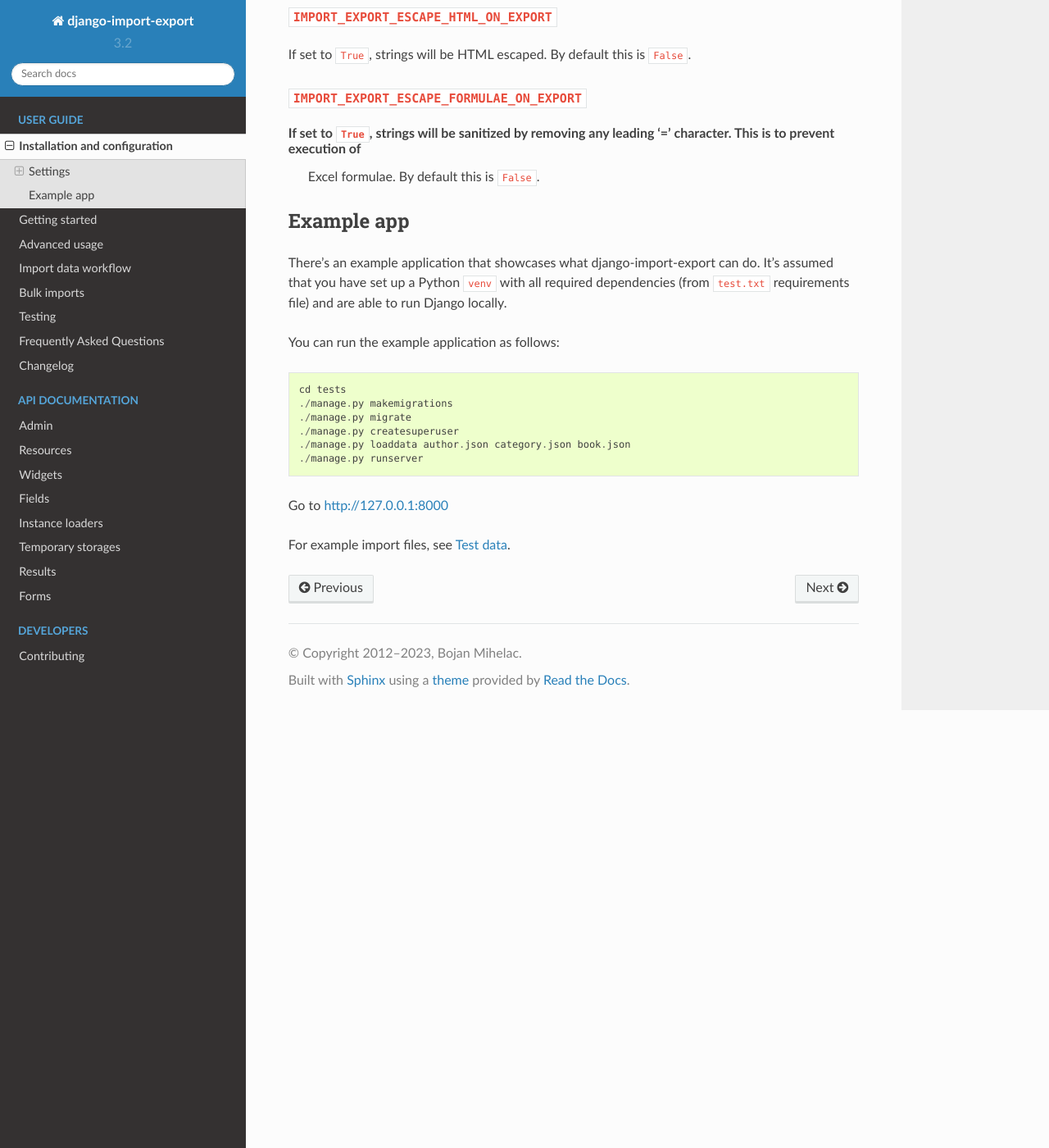
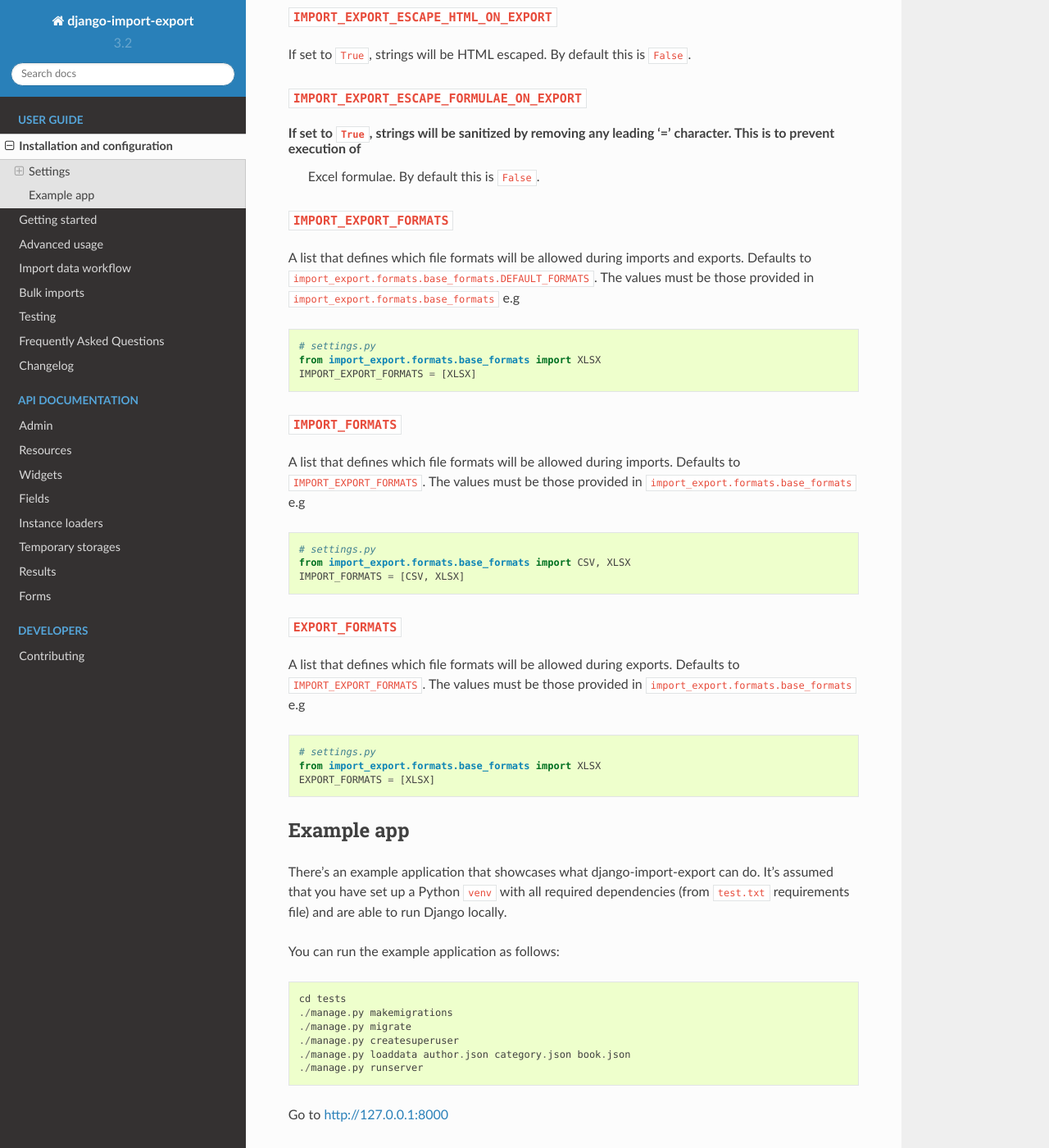
Before and after one commit to django-import-export/django-import-export, a Sphinx documentation site: the page built from docs/installation.rst, in a window 1280 px wide and 1400 px high, scrolled down 2599 px. Shown: the whole window at 82% size. Built offline with Sphinx 7.4.7 and the Read the Docs theme 2.0.0, drawn with Linux system fonts in a browser that asks for light colours; pages that are not in the unit, such as notebooks, are missing from menus.

Commit message:
Include allowed formats settings (#1606)
* add export and import formats settings functionality. update readme to explain usage of the settings.

* add export and import formats settings functionality. update readme to explain usage of the settings. add tests

* explain usage of format settings with examples

* update security section with risk mitigation option

```diff
--- a/docs/advanced_usage.rst
+++ b/docs/advanced_usage.rst
@@ -891,6 +891,12 @@
     Enabling these settings only sanitizes data exported using the Admin Interface.
     If exporting data :ref:`programmatically<exporting_data>`, then you will need to apply your own sanitization.
 
+Limiting the available import or export types can be considered. This can be done using either of the following settings:
+
+#. :ref:`IMPORT_EXPORT_FORMATS`
+#. :ref:`IMPORT_FORMATS`
+#. :ref:`EXPORT_FORMATS`
+
 You should in all cases review `Django security documentation <https://docs.djangoproject.com/en/dev/topics/security/>`_
 before deploying a live Admin interface instance.
 
--- a/docs/installation.rst
+++ b/docs/installation.rst
@@ -140,6 +140,48 @@
 If set to ``True``, strings will be sanitized by removing any leading '=' character.  This is to prevent execution of
  Excel formulae.  By default this is ``False``.
 
+``IMPORT_EXPORT_FORMATS``
+~~~~~~~~~~~~~~~~~~~~~~~~~~~~~~~~~~~
+
+A list that defines which file formats will be allowed during imports and exports. Defaults
+to ``import_export.formats.base_formats.DEFAULT_FORMATS``.
+The values must be those provided in ``import_export.formats.base_formats`` e.g
+
+.. code-block:: python
+
+    # settings.py
+    from import_export.formats.base_formats import XLSX
+    IMPORT_EXPORT_FORMATS = [XLSX]
+
+
+``IMPORT_FORMATS``
+~~~~~~~~~~~~~~~~~~~~~~~~~~~~~~~~~~~
+
+A list that defines which file formats will be allowed during imports. Defaults
+to ``IMPORT_EXPORT_FORMATS``.
+The values must be those provided in ``import_export.formats.base_formats`` e.g
+
+.. code-block:: python
+
+    # settings.py
+    from import_export.formats.base_formats import CSV, XLSX
+    IMPORT_FORMATS = [CSV, XLSX]
+
+
+``EXPORT_FORMATS``
+~~~~~~~~~~~~~~~~~~~~~~~~~~~~~~~~~~~
+
+A list that defines which file formats will be allowed during exports. Defaults
+to ``IMPORT_EXPORT_FORMATS``.
+The values must be those provided in ``import_export.formats.base_formats`` e.g
+
+.. code-block:: python
+
+    # settings.py
+    from import_export.formats.base_formats import XLSX
+    EXPORT_FORMATS = [XLSX]
+
+
 .. _exampleapp:
 
 Example app
```
Also changed, not shown: 5 other files.
